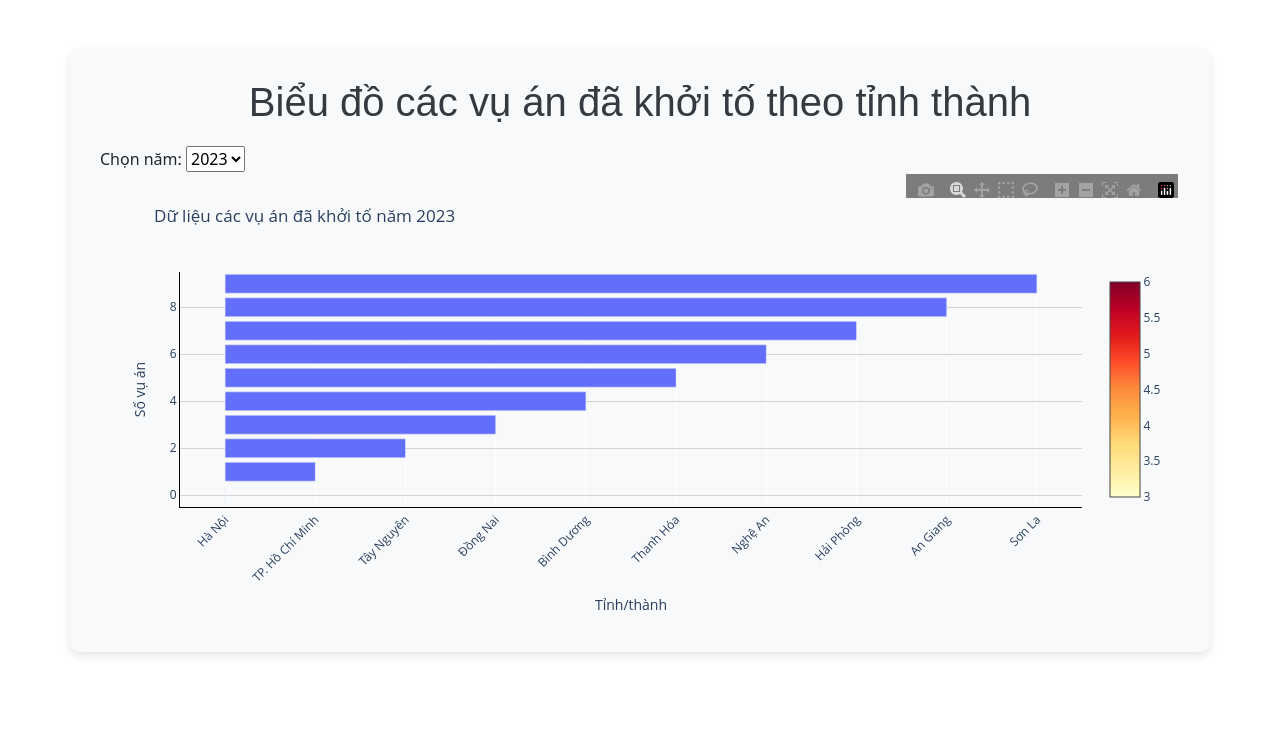
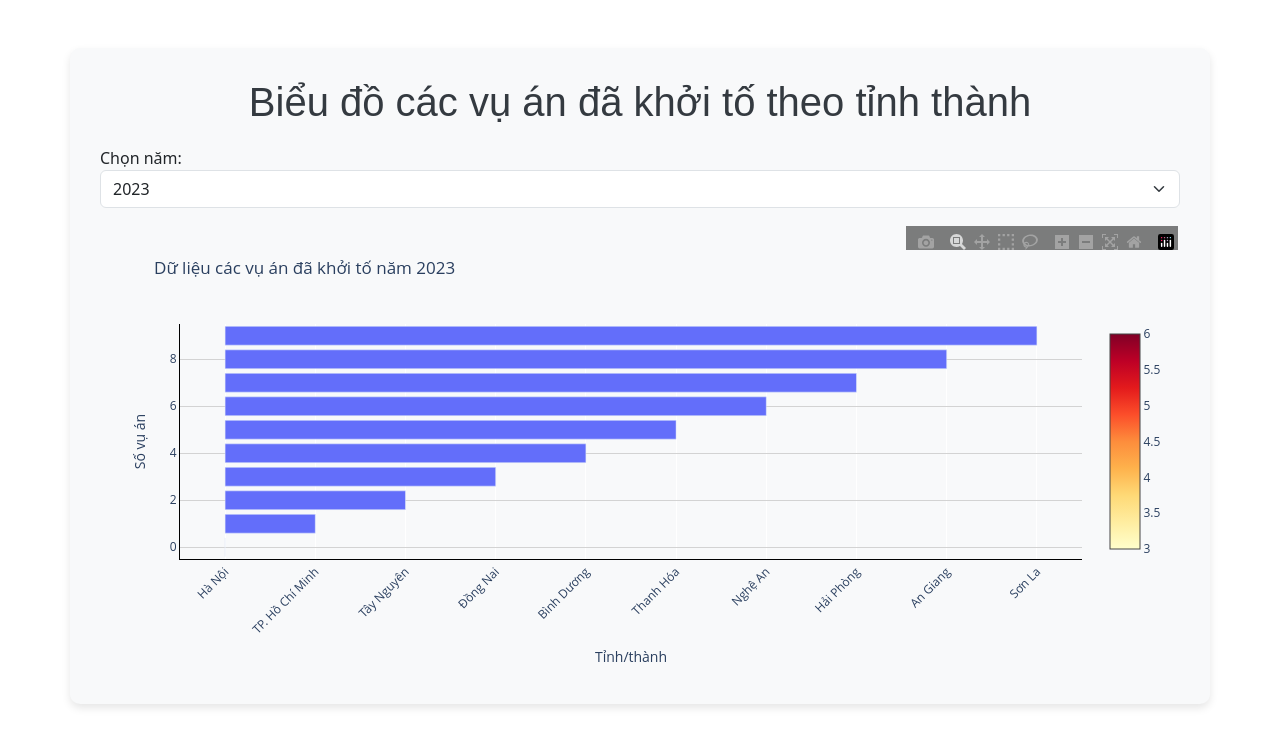
Before and after one commit to pato24193/flask_vietnam_visualization, a Flask app: page /crime_chart in a window 1280 px wide. Shown: the part 66-800 px from the top of the page. Run offline with Flask 3, Linux system fonts and the light colour scheme; data comes from the database, SQL or seed files in the repository; both versions use the stored data as it was after the commit; some libraries are stand-ins or nearby versions.

Commit message:
bootstrap for dropdown
Done!

```diff
--- a/templates/crime_chart.html
+++ b/templates/crime_chart.html
@@ -1,15 +1,18 @@
 {% extends "base.html" %}
+
 {% block content %}
 <body>
     <h1>Biểu đồ các vụ án đã khởi tố theo tỉnh thành</h1>
 
+    <div class="form-group mb-3">
         <!-- Dropdown to select year -->
         <label for="year">Chọn năm:</label>
-    <select id="year" name="year" onchange="updateGraph()">
+        <select id="year" name="year" class="form-select" onchange="updateGraph()">
             {% for year in years %}
                 <option value="{{ year }}" {% if year == selected_year %}selected{% endif %}>{{ year }}</option>
             {% endfor %}
         </select>
+    </div>
 
     <!-- Div to render the Plotly graph -->
     <div id="bar-chart"></div>
```
Also changed, not shown: templates/medical_chart.html (+4 -3 lines), data_sqlite.db, 1 other file. Lines whose indentation alone changed are shown as unchanged.
